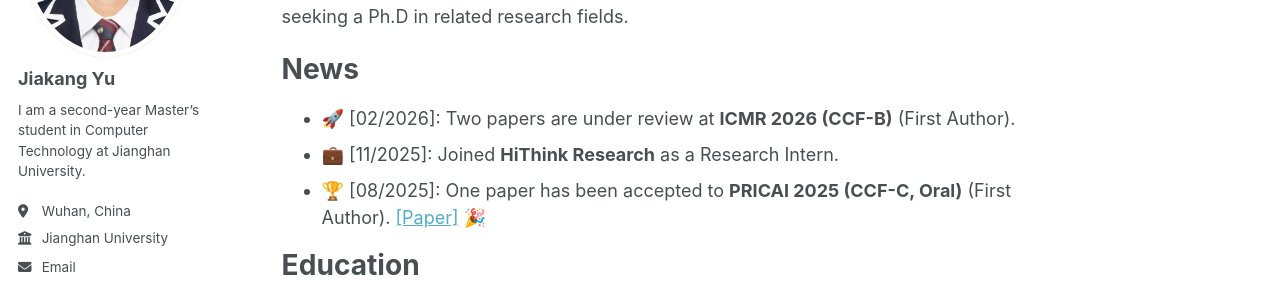
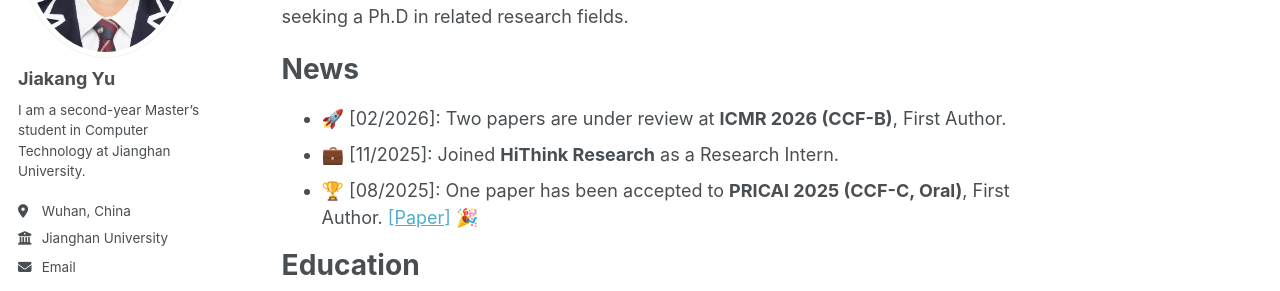
Before and after one commit to kaka-yjk/kaka-yjk.github.io, a Jekyll site: the page built from _pages/about.md, in a window 1280 px wide and 900 px high. Shown: the part 272-563 px from the top of the window. Built offline with Jekyll 4.4.1, drawn with Linux system fonts in a browser that asks for light colours; some web fonts are replaced; a script bundle is joined from its source files by our own code; library files that are not in the unit come from our copies.

```diff
--- a/_pages/about.md
+++ b/_pages/about.md
@@ -13,9 +13,9 @@ Hello! I am a second-year Master's student in Computer Technology at Jianghan Un
 At present, I am serving as a research intern at HiThink Research, while concurrently seeking a Ph.D in related research fields.
 
 <h1 id="news">News</h1>
-* 🚀 [02/2026]: Two papers are under review at **ICMR 2026 (CCF-B)** (First Author).
+* 🚀 [02/2026]: Two papers are under review at **ICMR 2026 (CCF-B)**, First Author.
 * 💼 [11/2025]: Joined **HiThink Research** as a Research Intern.
-* 🏆 [08/2025]: One paper has been accepted to **PRICAI 2025 (CCF-C, Oral)** (First Author). [[Paper]](https://doi.org/10.1007/978-981-95-7081-2_34) 🎉
+* 🏆 [08/2025]: One paper has been accepted to **PRICAI 2025 (CCF-C, Oral)**, First Author. [[Paper]](https://doi.org/10.1007/978-981-95-7081-2_34) 🎉
 
 <h1 id="education">Education</h1>
 * **Master**
```
